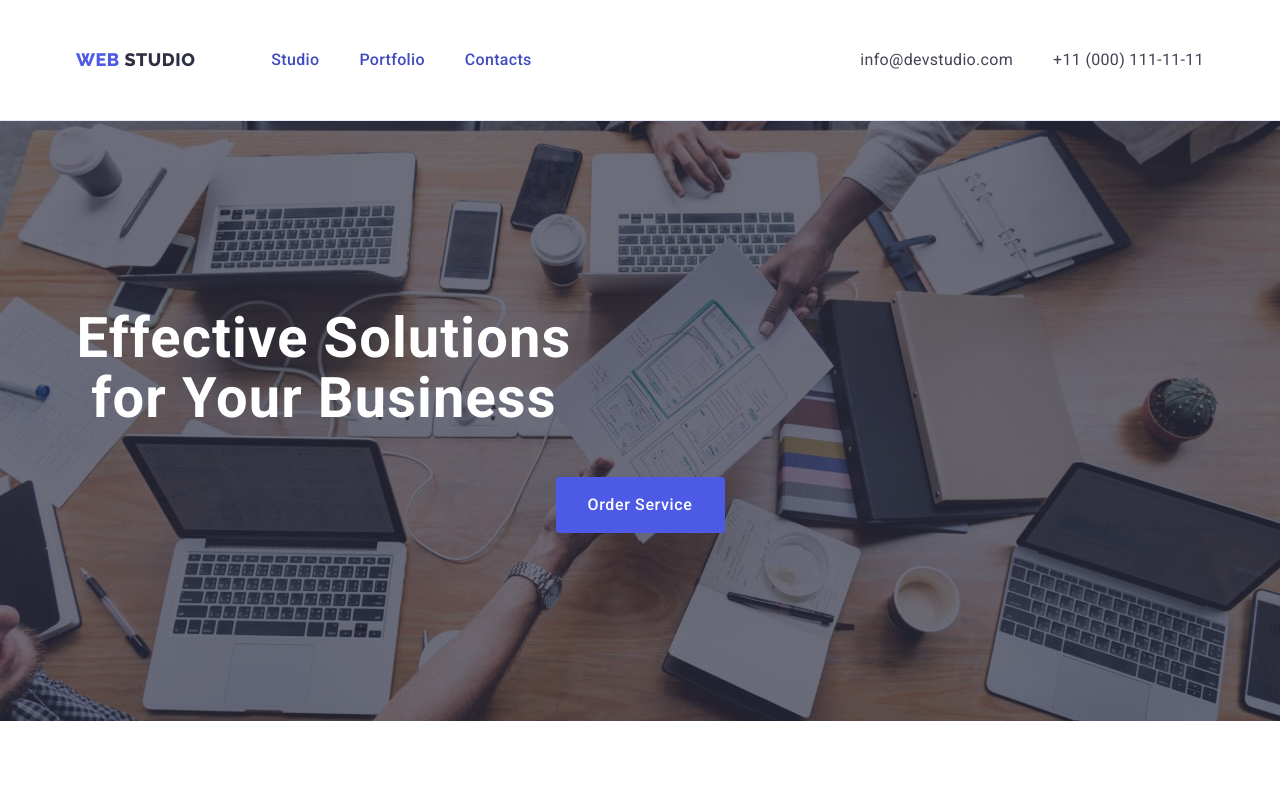
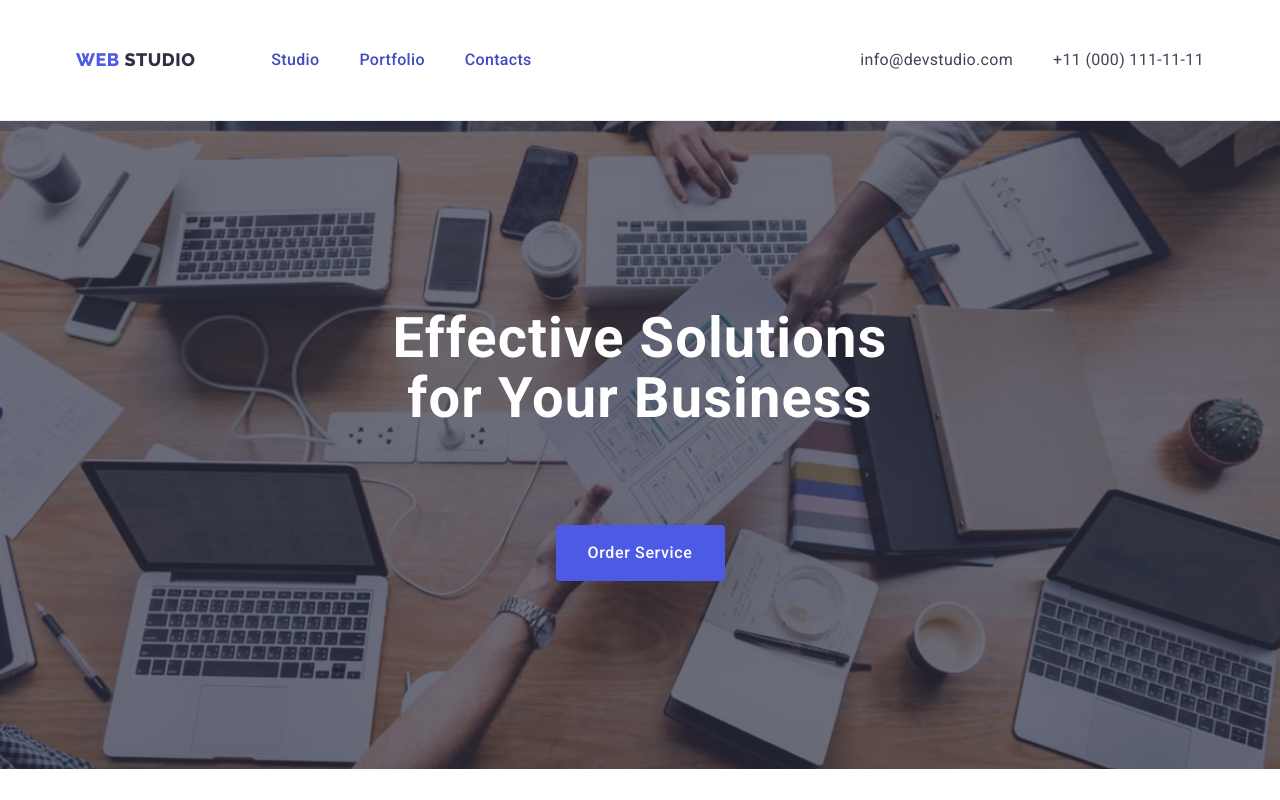
Before and after one commit to barmaryna/goit-markup-hw-06, a plain HTML site: page index.html in a window 1280 px wide. Shown: the top 800 px of the page. Drawn offline with nearby package versions, Linux system fonts and the light colour scheme.

Commit message:
fixing styles

```diff
--- a/css/styles.css
+++ b/css/styles.css
@@ -170,6 +170,13 @@ img {
     background-position: center;
     background-size: cover;
     margin: 0 auto;
+}
+
+.hero-container {
+    display: flex;
+    gap: 48px;
+    flex-direction: column;
+    align-items: center;
 }
 
 .hero-title {
```
